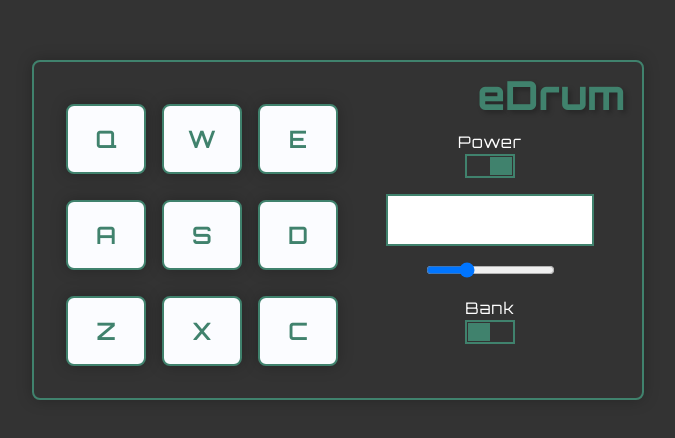
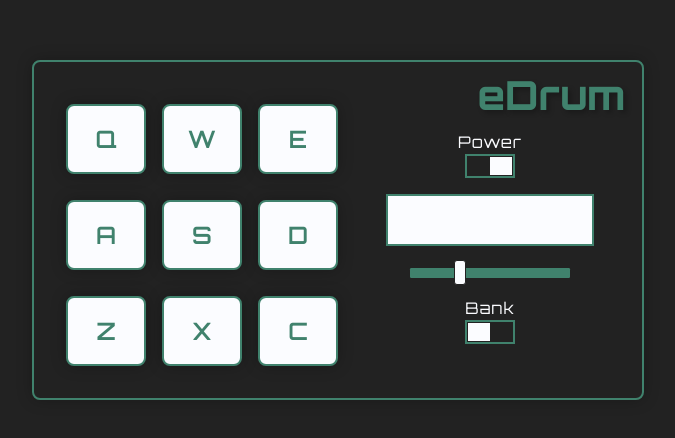
Before and after one commit to DuskoZ/freeCodeCamp, a React (Create React App) app in the folder Front End Development Libraries/build-a-drum-machine/: page / in a window 1280 px wide. Shown: the part 170-608 px from the top of the page, without its empty margins (302-977 px from the left). Built offline with nearby package versions, Linux system fonts and the light colour scheme; a web font is replaced by a local one.

Commit message:
finished css

```diff
--- a/Front End Development Libraries/build-a-drum-machine/src/index.css
+++ b/Front End Development Libraries/build-a-drum-machine/src/index.css
@@ -7,8 +7,8 @@
 }
 
 :root {
-    --clr-dark: #333;
-    --clr-light: #fff;
+    --clr-dark: #222;
+    --clr-light: #fbfcff;
     --clr-accent: #40826d;
     --clr-accent2: #5f9ea0;
     --clr-bg: #a0e4f5;
@@ -112,13 +112,14 @@ body {
 .controls-container .control .select .inner {
     width: 22px;
     height: 18px;
-    background-color: var(--clr-accent);
+    background-color: var(--clr-light);
     cursor: pointer;
     transition: var(--transition);
 }
 
 .controls-container #display {
-    font-weight: 600;
+    font-weight: 800;
+    letter-spacing: 1px;
     width: 13rem;
     height: 3.25rem;
     color: var(--clr-dark);
@@ -130,3 +131,94 @@ body {
     justify-content: center;
     align-items: center;
 }
+
+/* Volume slider */
+/* https://css-tricks.com/styling-cross-browser-compatible-range-inputs-css/ */
+
+.controls-container input[type="range"] {
+    width: 10rem;
+    background-color: var(--clr-accent);
+    -webkit-appearance: none;
+    appearance: none;
+    border-radius: 0.25rem;
+}
+
+input[type="range"]:focus {
+    outline: none;
+}
+
+input[type="range"]::-webkit-slider-runnable-track {
+    width: 100%;
+    height: 10px;
+    cursor: pointer;
+    background: var(--clr-accent);
+    border-radius: 1.3px;
+}
+
+input[type="range"]::-webkit-slider-thumb {
+    border: 1px solid var(--clr-dark);
+    height: 25px;
+    width: 12px;
+    border-radius: 3px;
+    background: var(--clr-light);
+    cursor: pointer;
+    -webkit-appearance: none;
+    margin-top: -8px;
+}
+
+input[type="range"]:focus::-webkit-slider-runnable-track {
+    background: var(--clr-accent);
+}
+
+input[type="range"]::-moz-range-track {
+    width: 100%;
+    height: 10px;
+    cursor: pointer;
+    background: var(--clr-accent);
+    border-radius: 2px;
+}
+
+input[type="range"]::-moz-range-thumb {
+    border: 1px solid var(--clr-dark);
+    height: 25px;
+    width: 12px;
+    border-radius: 3px;
+    background: var(--clr-light);
+    cursor: pointer;
+}
+
+input[type="range"]::-ms-track {
+    width: 100%;
+    height: 10px;
+    cursor: pointer;
+    background: transparent;
+    border-color: transparent;
+    border-width: 16px 0;
+    color: transparent;
+}
+
+input[type="range"]::-ms-fill-lower {
+    background: var(--clr-accent);
+    border-radius: 2px;
+}
+
+input[type="range"]::-ms-fill-upper {
+    background: var(--clr-accent);
+    border-radius: 2px;
+}
+
+input[type="range"]::-ms-thumb {
+    height: 25px;
+    width: 12px;
+    border-radius: 3px;
+    background: var(--clr-light);
+    cursor: pointer;
+}
+
+input[type="range"]:focus::-ms-fill-lower {
+    background: var(--clr-accent);
+}
+
+input[type="range"]:focus::-ms-fill-upper {
+    background: var(--clr-accent);
+}
```
